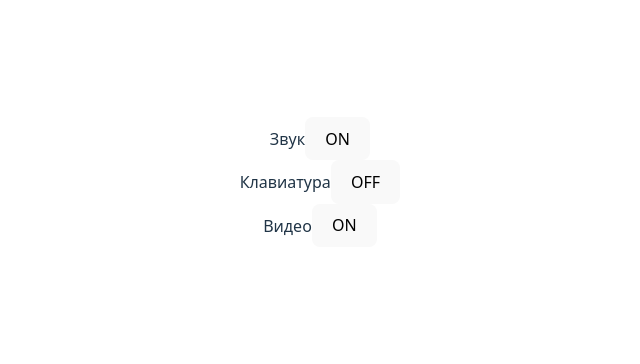
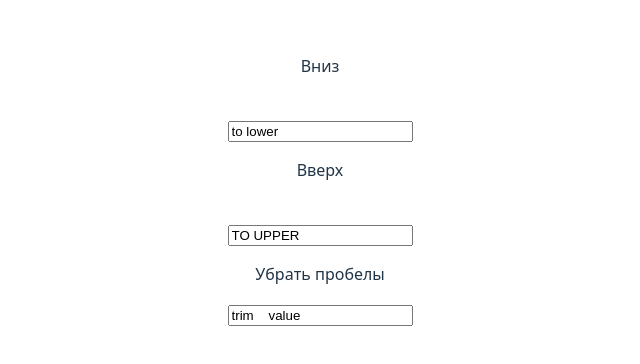
Before and after one commit to BRIT47rus/TrainHooksReact, a React (Vite) app: page / in a window 1280 px wide. Shown: the part 218-582 px from the top of the page, without its empty margins (320-960 px from the left). Built offline with nearby package versions, Linux system fonts and the light colour scheme.

Commit message:
фабрика по созданию своих хуков

```diff
--- a/src/App.tsx
+++ b/src/App.tsx
@@ -1,5 +1,6 @@
 import "./App.css";
-import { ToogleComponent } from "./DebugValue";
+import { ExampleFactory } from "./hooksFactory";
+
 
 // const items = [
 //   {id:1,name:'vova'},
@@ -11,7 +12,7 @@ import { ToogleComponent } from "./DebugValue";
 function App() {
   return (
     <div>
-      <ToogleComponent/>
+<ExampleFactory/>
     </div>
   );
 }
--- /dev/null
+++ b/src/hooksFactory/ExampleFactory/ExampleFactory.tsx
@@ -0,0 +1,31 @@
+import {useToUpper,useTolower,useTrim} from "../useFacrory/createdMapedHook"
+type TargetIvent = React.ChangeEvent<HTMLInputElement>
+
+export const ExampleFactory = ()=>{
+const [tolower,seValLower]=useTolower("TO LOWER")
+const [touppe,setUpper]=useToUpper('to upper')
+const [totrim,setTrim]=useTrim('   trim    value   ')
+
+
+const handlLower = (e:TargetIvent)=>{
+    seValLower(e.target.value)
+}
+const handlUpper = (e:TargetIvent)=>{
+    setUpper(e.target.value)
+}
+const handlTrim = (e:TargetIvent)=>{
+    setTrim(e.target.value)
+}
+
+    return(
+        <div>
+            <p>Вниз</p><br />
+            <input type="text" onChange={handlLower} value={tolower} />
+            <p>Вверх</p><br />
+            <input type="text" onChange={handlUpper} value={touppe} />
+            <p>Убрать пробелы </p>
+            <input type="text" onChange={handlTrim} value={totrim} />
+
+        </div>
+    )
+}
--- /dev/null
+++ b/src/hooksFactory/index.ts
@@ -0,0 +1,5 @@
+import { ExampleFactory } from "./ExampleFactory/ExampleFactory";
+export{
+
+    ExampleFactory
+}
--- /dev/null
+++ b/src/hooksFactory/useFacrory/createdMapedHook.ts
@@ -0,0 +1,33 @@
+import { useCallback, useState } from "react";
+
+// Общий тип для функции преобразования
+type StringTransformFunction = (value: string) => string;
+
+// Функция для создания пользовательского хука с преобразованием
+const createStringTransformHook = (transformFn: StringTransformFunction) => {
+    return (initialValue: string) => {
+        const [value, setValue] = useState<string>(transformFn(initialValue));
+
+        const setValueMemo = useCallback(
+            (newValue: string) => {
+                setValue(transformFn(newValue));
+            },
+            [transformFn]
+        );
+
+        return [value, setValueMemo] as const;
+    };
+};
+
+// Хук для преобразования строки в нижний регистр
+export const useTolower = createStringTransformHook((value) =>
+    value.toLocaleLowerCase()
+);
+
+// Хук для преобразования строки в верхний регистр
+export const useToUpper = createStringTransformHook((value) =>
+    value.toLocaleUpperCase()
+);
+
+// Хук для удаления пробелов в начале и конце строки
+export const useTrim = createStringTransformHook((value) => value.trim());
```
